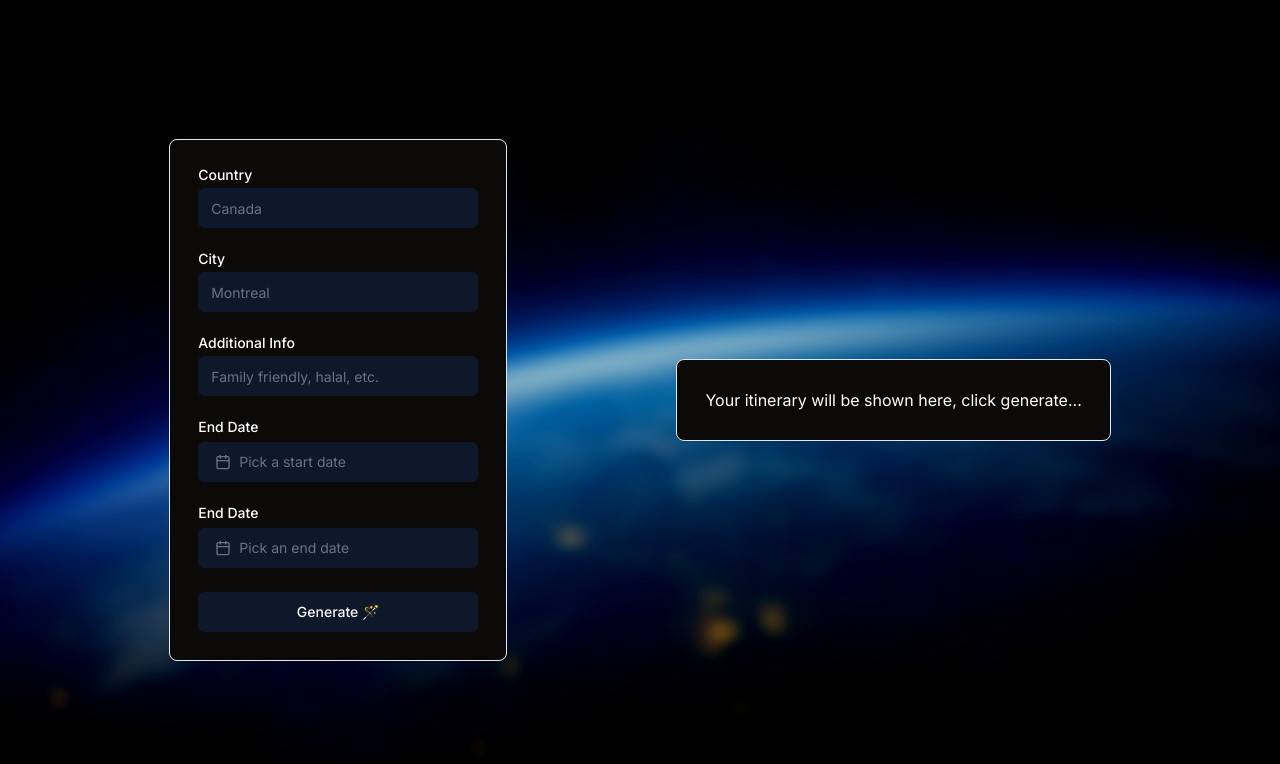
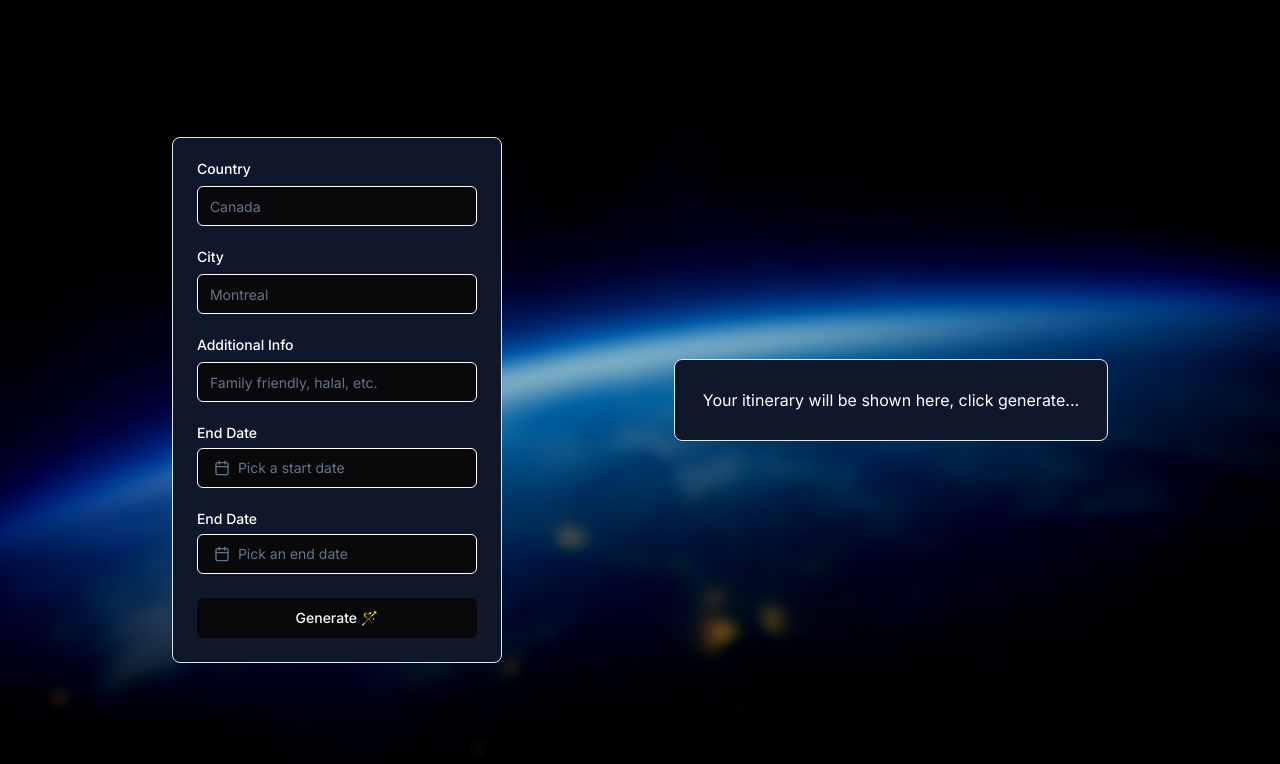
Before and after one commit to Path-Pilot-App/Path-Pilot, a Next.js app: page /planner in a window 1280 px wide. Shown: the top 764 px of the page. Built offline with nearby package versions, Linux system fonts and the light colour scheme.

Commit message:
colour change

```diff
--- a/app/planner/page.tsx
+++ b/app/planner/page.tsx
@@ -29,22 +29,22 @@ function Planner() {
 
     return (
         <main className="flex min-h-screen flex-col md:flex-row justify-evenly items-center">
-            <Card className="flex flex-col bg-stone-950 p-7">
-                <div className="grid w-full max-w-sm items-center gap-1.5">
+            <Card className="flex flex-col bg-slate-900 p-6">
+                <div className="grid w-full max-w-sm items-center gap-2.5">
                     <Label htmlFor="email" className="text-white">Country</Label>
-                    <Input type="email" id="email" placeholder="Canada" className="bg-slate-900 border-slate-900 text-white" />
+                    <Input type="email" id="email" placeholder="Canada" className="bg-zinc-950 border-white text-white" />
                 </div>
-                <div className="pt-6 grid w-full max-w-sm items-center gap-1.5">
+                <div className="pt-6 grid w-full max-w-sm items-center gap-2.5">
                     <Label htmlFor="email" className="text-white">City</Label>
-                    <Input type="email" id="email" placeholder="Montreal" className="bg-slate-900 border-slate-900 text-white" />
+                    <Input type="email" id="email" placeholder="Montreal" className="bg-zinc-950 border-white text-white" />
                 </div>
-                <div className="pt-6 grid w-full max-w-sm items-center gap-1.5">
+                <div className="pt-6 grid w-full max-w-sm items-center gap-2.5">
                     <Label htmlFor="email" className="text-white">Additional Info</Label>
-                    <Input type="email" id="email" placeholder="Family friendly, halal, etc." className="bg-slate-900 border-slate-900 text-white" />
+                    <Input type="email" id="email" placeholder="Family friendly, halal, etc." className="bg-zinc-950 border-white text-white" />
                 </div>
                 <Popover>
                     <Label htmlFor="email" className="mt-6 text-white">End Date</Label>
-                    <PopoverTrigger asChild className="mt-2 bg-slate-900 border-slate-900">
+                    <PopoverTrigger asChild className="mt-2 bg-zinc-950 border-white">
                         <Button
                             variant={"outline"}
                             className={cn(
@@ -56,7 +56,7 @@ function Planner() {
                             {startDate ? format(startDate, "PPP") : <span className="text-slate-500">Pick a start date</span>}
                         </Button>
                     </PopoverTrigger>
-                    <PopoverContent className="w-auto p-0 bg-slate-900 border-slate-900">
+                    <PopoverContent className="w-auto p-0 bg-zinc-950 border-white">
                         <Calendar
                             mode="single"
                             selected={startDate}
@@ -68,7 +68,7 @@ function Planner() {
                 </Popover>
                 <Popover>
                     <Label htmlFor="email" className="mt-6 text-white">End Date</Label>
-                    <PopoverTrigger asChild className="mt-2 bg-slate-900 border-slate-900">
+                    <PopoverTrigger asChild className="mt-2 bg-zinc-950 border-white">
                         <Button
                             variant={"outline"}
                             className={cn(
@@ -90,10 +90,10 @@ function Planner() {
                         />
                     </PopoverContent>
                 </Popover>
-                <Button className="mt-6">Generate 🪄</Button>
+                <Button className="mt-6 bg-zinc-950 border-white">Generate 🪄</Button>
             </Card>
 
-            <Card className="flex flex-col bg-stone-950 p-7 min-w-96 max-h-96 overflow-auto">
+            <Card className="flex flex-col bg-slate-900 p-7 min-w-96">
                 <h1 className="text-white">Your itinerary will be shown here, click generate...</h1>
             </Card>
         </main>
```
